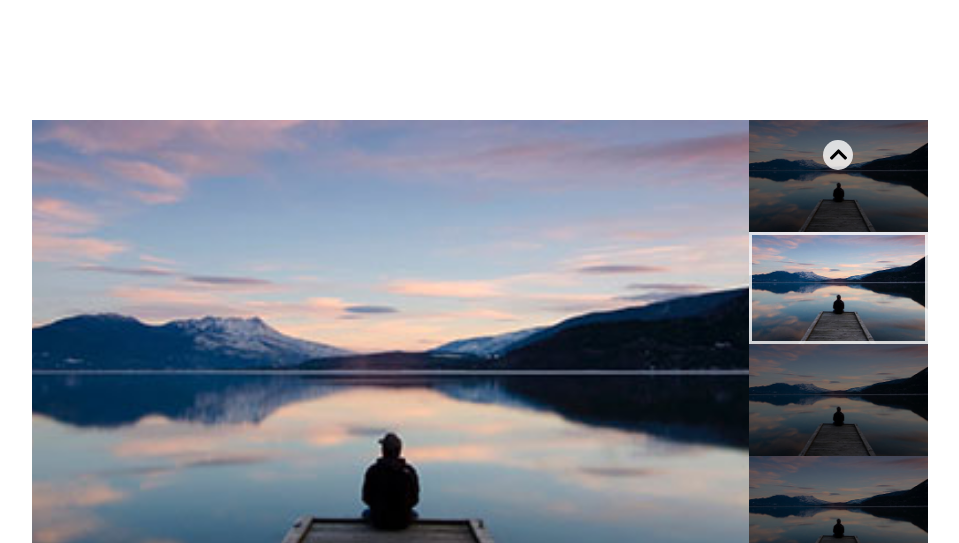
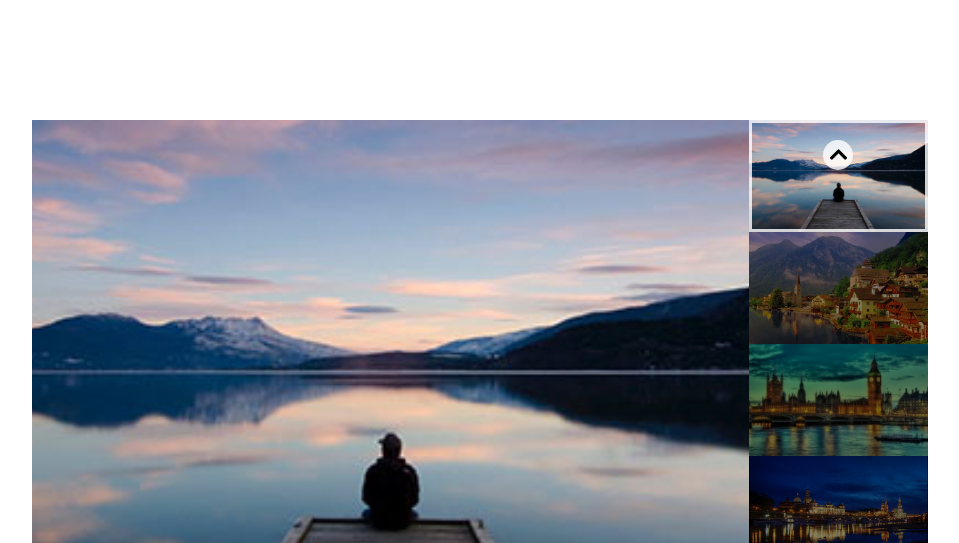
Before and after one commit to GianlucaBenassi/js-array-carousel, a plain HTML site: page index.html in a window 1280 px wide. Shown: the top 543 px of the page, without its empty margins (160-1119 px from the left). Drawn offline with Linux system fonts and the light colour scheme.

Commit message:
dinamic load image list + first active

```diff
--- a/css/style.css
+++ b/css/style.css
@@ -95,6 +95,7 @@ img {
     position: absolute;
     left: 50%;
     transform: translateX(-50%);
+    z-index: 1;
 }
 
 #prev:hover,
--- a/index.html
+++ b/index.html
@@ -42,7 +42,7 @@
         <div class="image-list">
 
             <!-- image list item -->
-            <div class="little-item">
+            <!-- <div class="little-item">
                 <img src="img/01.jpg" alt="little image1">
                 <div class="shadow"></div>
             </div>
@@ -61,7 +61,7 @@
             <div class="little-item">
                 <img src="img/01.jpg" alt="little image1">
                 <div class="shadow"></div>
-            </div>
+            </div> -->
 
             <!-- buttons -->
             <div id="prev">
--- a/js/script.js
+++ b/js/script.js
@@ -41,7 +41,26 @@ for (let i = 0; i < items.length; i++) {
 
 bigImageContainer.innerHTML = bigImageItems;
 
+
+// dinamic small image insertion
+const imageListContainer = document.querySelector(".image-list");
+let littleImageItems = "";
+
+for (let i = 0; i < items.length; i++) {
+    littleImageItems +=
+        `
+        <div class="little-item">
+            <img src="${items[i]}" alt="little image ${title[i]}">
+            <div class="shadow"></div>
+        </div>
+        `;
+}
+
+imageListContainer.innerHTML += littleImageItems;
+
 // on load first image active
 const bigImageClass = document.getElementsByClassName("big-item");
+const littleImageClass = document.getElementsByClassName("little-item");
 
 bigImageClass[0].classList.add("active");
+littleImageClass[0].classList.add("active");
```
